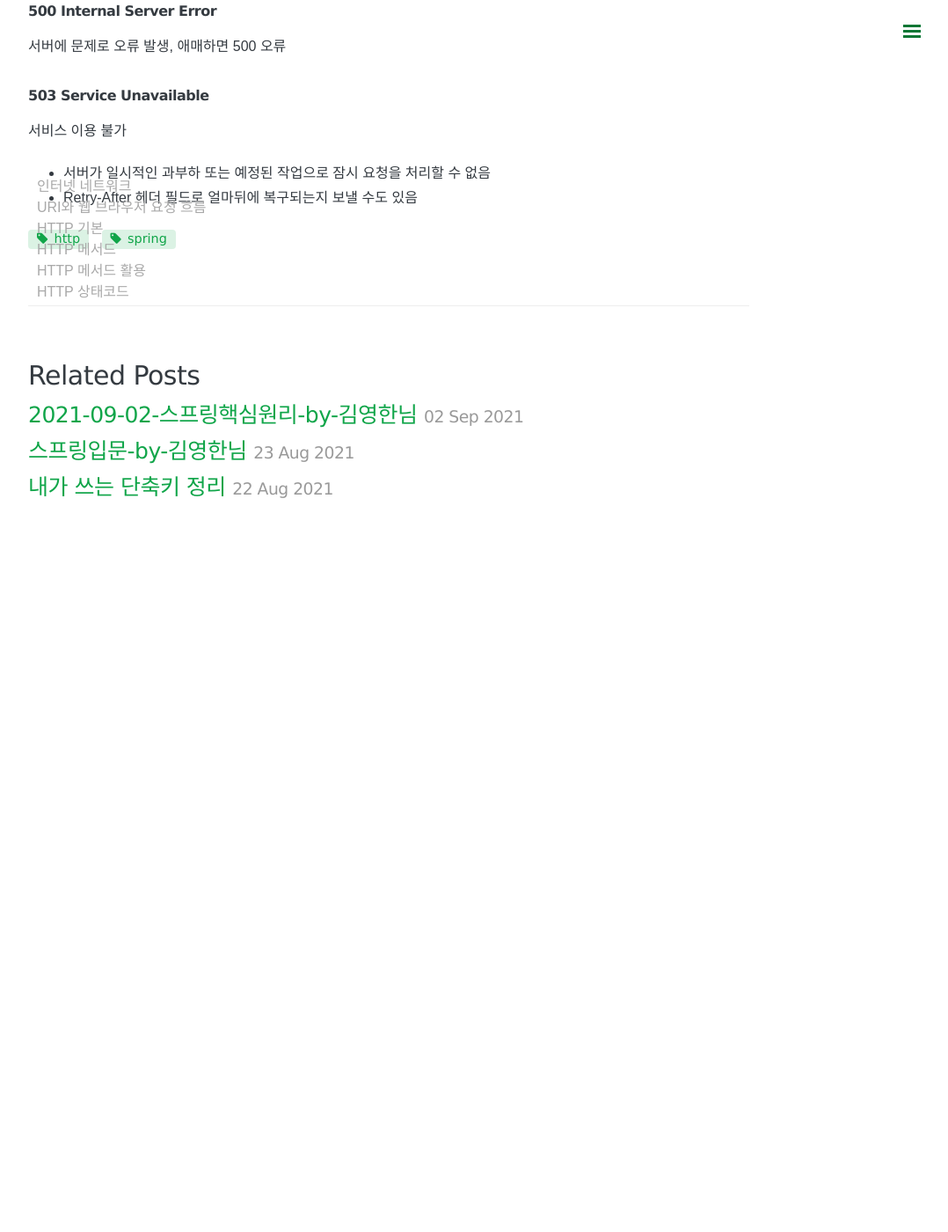
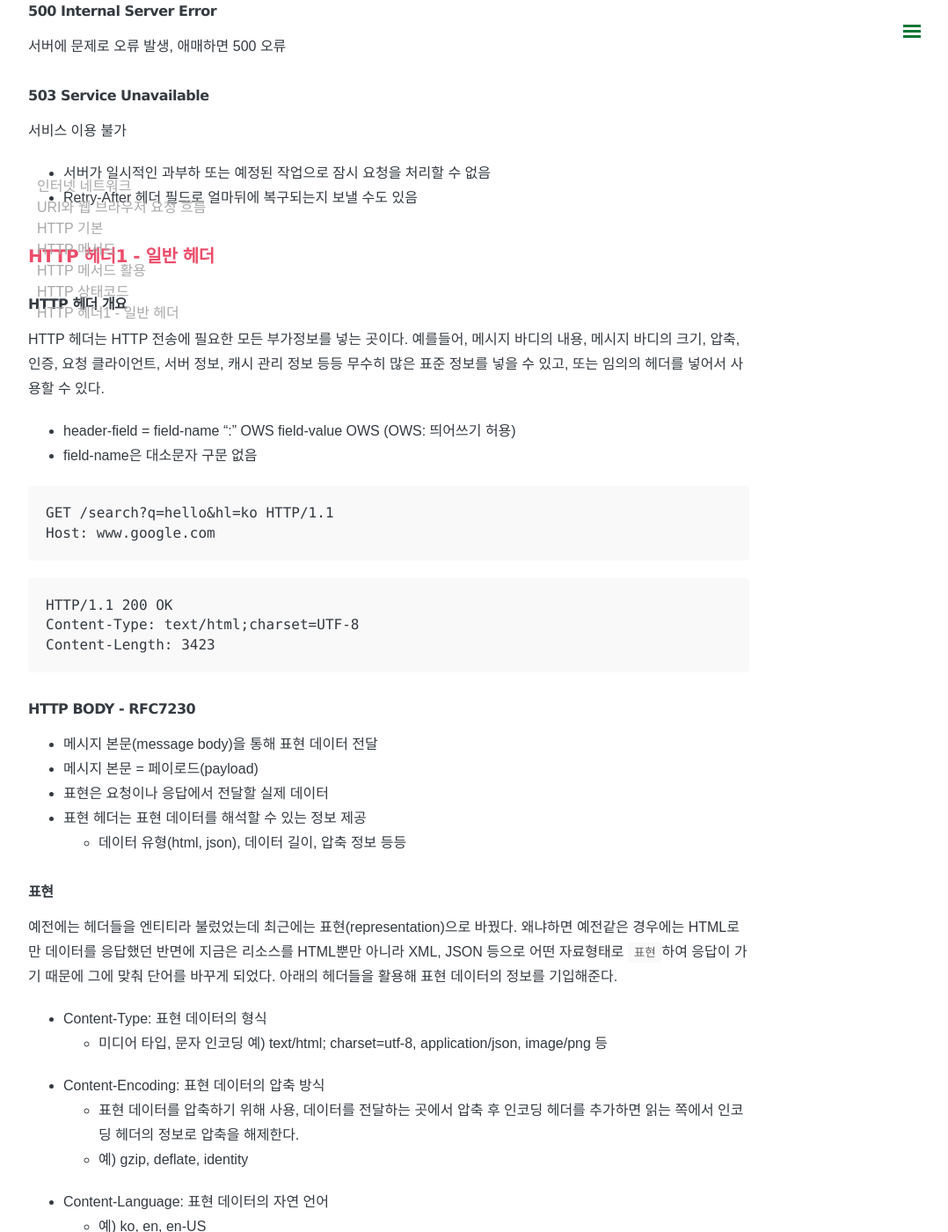
Before and after one commit to somefood/somefood.github.io, a Jekyll site: the page built from _posts/Spring/2021-09-14-HTTP-by-김영한님.md, in a window 1280 px wide and 1400 px high, scrolled down 20824 px. Shown: the whole window at 88% size, without its empty margins (198-1276 px from the left). Built offline with Jekyll 4.4.1, drawn with Linux system fonts in a browser that asks for light colours; nearby versions of some CDN libraries; comment, search, counter and statistics services are not loaded; before the commit the page ends 21454 px from its top, so only the background shows below that; some of the changed text lies outside the part shown.

Commit message:
HTTP 헤더1- 일반 헤더

````diff
--- a/_posts/Spring/2021-09-14-HTTP-by-김영한님.md
+++ b/_posts/Spring/2021-09-14-HTTP-by-김영한님.md
@@ -750,3 +750,56 @@ POST를 보내서 DB에 반영됐는데, 만약 새로고침(마지막꺼 적용
 
 - 서버가 일시적인 과부하 또는 예정된 작업으로 잠시 요청을 처리할 수 없음
 - Retry-After 헤더 필드로 얼마뒤에 복구되는지 보낼 수도 있음
+
+## HTTP 헤더1 - 일반 헤더
+
+### HTTP 헤더 개요
+
+HTTP 헤더는 HTTP 전송에 필요한 모든 부가정보를 넣는 곳이다. 예를들어, 메시지 바디의 내용, 메시지 바디의 크기, 압축, 인증, 요청 클라이언트, 서버 정보, 캐시 관리 정보 등등 무수히 많은 표준 정보를 넣을 수 있고, 또는 임의의 헤더를 넣어서 사용할 수 있다.
+
+- header-field = field-name ":" OWS field-value OWS (OWS: 띄어쓰기 허용)
+- field-name은 대소문자 구문 없음
+
+```text
+GET /search?q=hello&hl=ko HTTP/1.1
+Host: www.google.com
+```
+
+```text
+HTTP/1.1 200 OK
+Content-Type: text/html;charset=UTF-8
+Content-Length: 3423
+```
+
+#### HTTP BODY - RFC7230
+
+- 메시지 본문(message body)을 통해 표현 데이터 전달
+- 메시지 본문 = 페이로드(payload)
+- 표현은 요청이나 응답에서 전달할 실제 데이터
+- 표현 헤더는 표현 데이터를 해석할 수 있는 정보 제공
+  - 데이터 유형(html, json), 데이터 길이, 압축 정보 등등
+
+### 표현
+
+예전에는 헤더들을 엔티티라 불렀었는데 최근에는 표현(representation)으로 바꿨다. 왜냐하면 예전같은 경우에는 HTML로만 데이터를 응답했던 반면에 지금은 리소스를 HTML뿐만 아니라 XML, JSON 등으로 어떤 자료형태로 `표현`하여 응답이 가기 때문에 그에 맞춰 단어를 바꾸게 되었다. 아래의 헤더들을 활용해 표현 데이터의 정보를 기입해준다.
+
+- Content-Type: 표현 데이터의 형식
+  - 미디어 타입, 문자 인코딩 예) text/html; charset=utf-8, application/json, image/png 등
+- Content-Encoding: 표현 데이터의 압축 방식
+  - 표현 데이터를 압축하기 위해 사용, 데이터를 전달하는 곳에서 압축 후 인코딩 헤더를 추가하면 읽는 쪽에서 인코딩 헤더의 정보로 압축을 해제한다.
+  - 예) gzip, deflate, identity
+- Content-Language: 표현 데이터의 자연 언어
+  - 예) ko, en, en-US
+- Content-Length: 표현 데이터의 길이
+  - 바이트 단위, Transfer-Encoding(전송 코딩)을 사용하면 Content-Length를 사용하면 안됨
+- 표현 헤더는 전송, 응답 둘다 사용
+
+```text
+HTTP/1.1 200 OK
+Content-Type: text/html;charset=UTF-8
+Content-Length: 3423
+
+<html>
+  <body>...</body>
+</html>
+```
````
